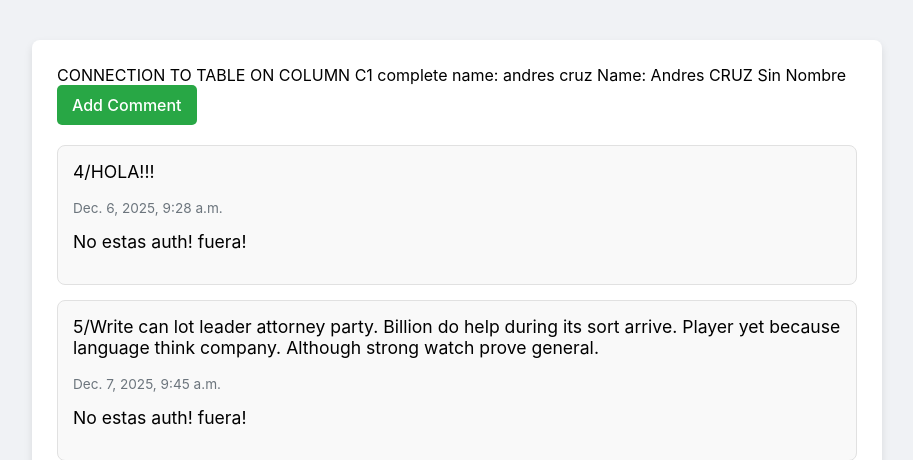
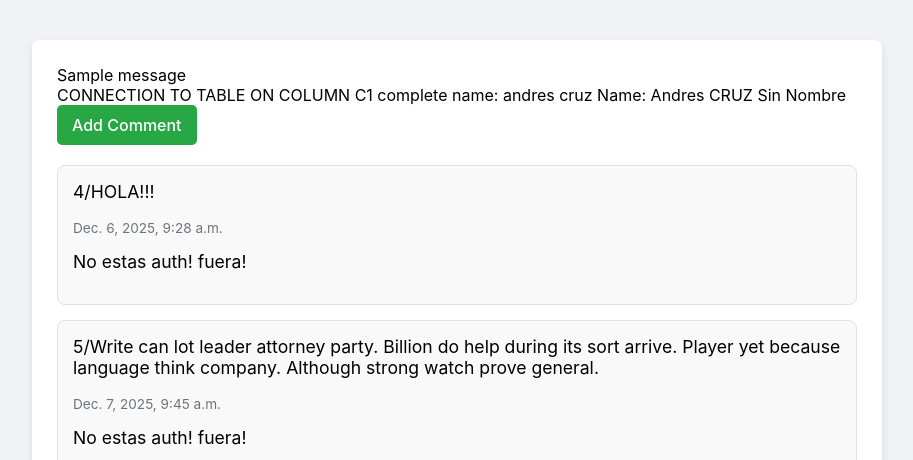
Before and after one commit to libredesarrollo/book-course-django6-store, a Django app: page / in a window 1280 px wide. Shown: the top 460 px of the page, without its empty margins (183-1096 px from the left). Run offline with Django 5.2, Linux system fonts and the light colour scheme; data comes from the database, SQL or seed files in the repository; both versions use the stored data as it was after the commit; one stand-in notice (Sample message) is shown; some libraries are stand-ins or nearby versions.

Commit message:
mensajes flash

```diff
--- a/comments/templates/comments/index.html
+++ b/comments/templates/comments/index.html
@@ -15,6 +15,16 @@
 {% load custom_tags %}
 
 <div class="container">
+
+    {% if messages %}
+
+    {% for message in messages %}
+        <div class="alert alert-{{ message.tags }}">
+        {{ message }}
+        </div>
+    {% endfor %}
+
+    {% endif %}
 
     {% my_connection "table" "C1" %}
     {% comment %} {{ "Andres"|my_complete_info:"CRUZ":"80"}} {% endcomment %}
--- a/comments/views.py
+++ b/comments/views.py
@@ -1,6 +1,7 @@
 from django.shortcuts import render, redirect, get_object_or_404, get_list_or_404
 from django.http import HttpResponse, Http404
 from django.core.paginator import Paginator
+from django.contrib import messages
 
 from .models import Comment
 from .forms import CommentForm
@@ -61,6 +62,9 @@ def update(request, pk):
         form = CommentForm(request.POST, instance=comment)
         if form.is_valid():
             form.save()
+        messages.success(request, "¡El comentario se ha guardado correctamente!")
+        messages.success(request, "¡El comentario se ha guardado correctamente 2 !")
+        messages.success(request, "¡El comentario se ha guardado correctamente 3!")
         return redirect('comments:index')
     else:
         form = CommentForm(instance=comment)
--- a/elements/templates/base.html
+++ b/elements/templates/base.html
@@ -7,6 +7,7 @@
     <meta name="viewport" content="width=device-width, initial-scale=1.0">
     <title>Master</title>
     <link rel="stylesheet" href="{% static 'css/styles.css' %}">
+     {% comment %} <link rel="stylesheet" href="{% static 'bootstrap/css/bootstrap.min.css' %}"> {% endcomment %}
 
     {% block head %}
     {% endblock  %}
```
Also changed, not shown: comments/templates/comments/add.html (line endings or trailing spaces), db.sqlite3.
